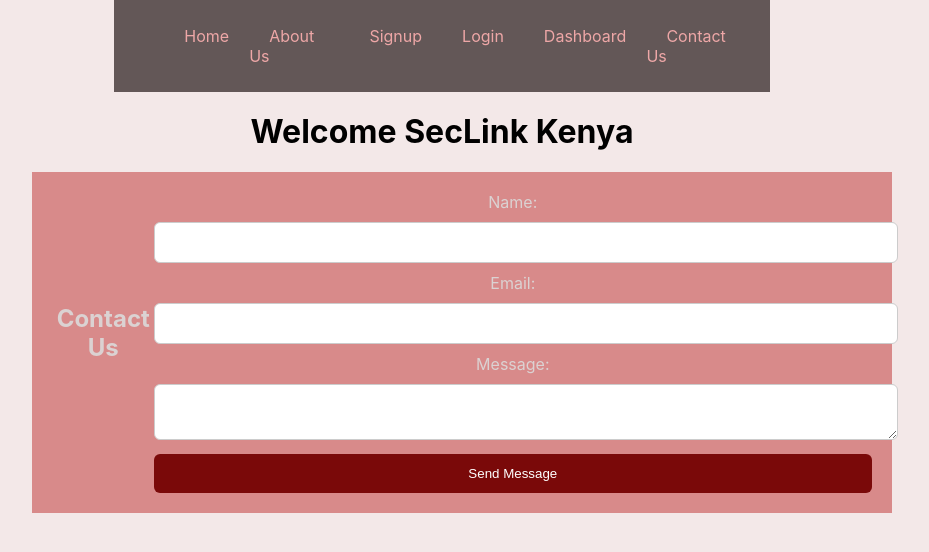
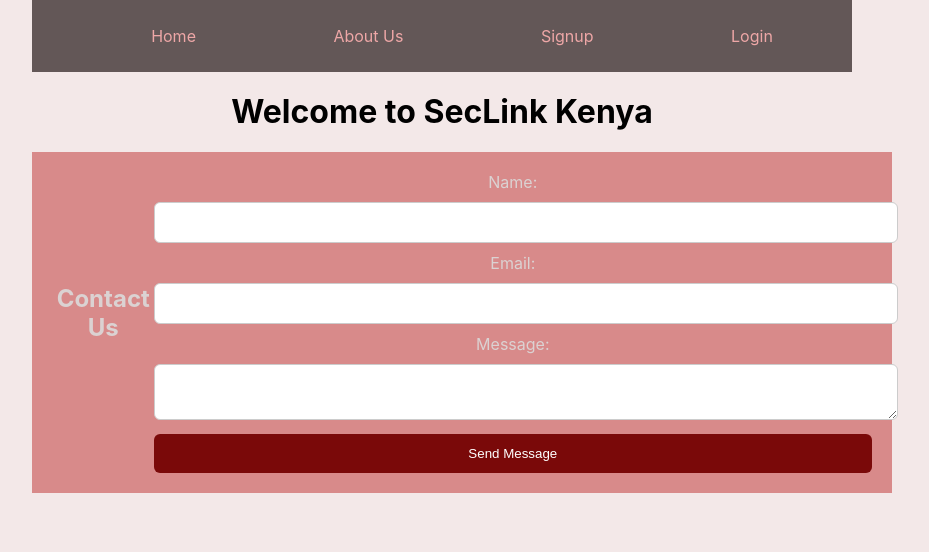
Before and after one commit to Kenedy4/SecLink-Kenya, a React (Create React App) app in the folder seclinkkenya/client/: page / in a window 1280 px wide. Shown: the top 552 px of the page, without its empty margins (198-1127 px from the left). Built offline with nearby package versions, Linux system fonts and the light colour scheme.

Commit message:
resolve merge issues

```diff
--- a/seclinkkenya/client/src/App.js
+++ b/seclinkkenya/client/src/App.js
@@ -1,6 +1,6 @@
 import React from 'react';
-
 import { BrowserRouter as Router, Route, Routes } from 'react-router-dom';
+import Navbar from './components/Navbar';
 import Home from './components/Home';
 import Signup from './components/Signup';
 import Login from './components/Login';
@@ -8,11 +8,15 @@
 import Dashboard from './components/Dashboard';
 import ContactUs from './components/ContactUs';
 import Footer from './components/Footer';
+import { AuthProvider } from './context/AuthContext';
 
 function App() {
   return (
     <Router>
+      <AuthProvider>
         <div>
+          <Navbar />
+          <div className="main-content">
             <Routes>
               <Route path="/" element={<Home />} />
               <Route path="/signup" element={<Signup />} />
@@ -21,8 +25,10 @@
               <Route path="/dashboard" element={<Dashboard />} />
               <Route path="/contactus" element={<ContactUs />} />
             </Routes>
+          </div>
           <Footer />
         </div>
+      </AuthProvider>
     </Router>
   );
 }
--- a/seclinkkenya/client/src/components/Dashboard.js
+++ b/seclinkkenya/client/src/components/Dashboard.js
@@ -1,5 +1,4 @@
 import React, { useEffect, useState } from "react";
-import axios from "axios";
 import { useNavigate } from "react-router-dom";
 import ParentDashboard from "./ParentDashboard";
 import TeacherDashboard from "./TeacherDashboard";
@@ -53,12 +52,7 @@
 
   return (
     <div>
-      {/* <h1>Dashboard</h1> */}
-      {/* Render dashboard content */}
       {isRole === "Parent" ? <ParentDashboard /> : <TeacherDashboard />}
-
-      {/* Logout button */}
-      <button onClick={handleLogout}>Logout</button>
     </div>
   );
 }
--- a/seclinkkenya/client/src/components/Home.js
+++ b/seclinkkenya/client/src/components/Home.js
@@ -1,29 +1,11 @@
 import React from 'react';
-import { Link } from 'react-router-dom';
 
 function Home() {
   return (
     <div>
-      <Navbar />
-      <h1>Welcome SecLink Kenya</h1>
-
+      <h1>Welcome to SecLink Kenya</h1>
     </div>
   );
 }
 
-function Navbar() {
-  return (
-    <nav>
-      <ul className="navbar">
-        <li><Link to="/">Home</Link></li>
-        <li><Link to="/about">About Us</Link></li>
-        <li><Link to="/signup">Signup</Link></li>
-        <li><Link to="/login">Login</Link></li>
-        <li><Link to="/dashboard">Dashboard</Link></li>
-        <li><Link to="/contactus">Contact Us</Link></li>
-      </ul>
-    </nav>
-  );
-}
-
 export default Home;
--- a/seclinkkenya/client/src/components/Login.js
+++ b/seclinkkenya/client/src/components/Login.js
@@ -1,6 +1,7 @@
-import React, { useState } from "react";
+import React, { useState, useContext } from "react";
 import axios from "axios";
 import { useNavigate, Link } from "react-router-dom";
+import { AuthContext } from "../context/AuthContext"; // Import AuthContext
 
 function Auth() {
   const [email, setEmail] = useState("");
@@ -10,6 +11,7 @@
   const [loading, setLoading] = useState(false); // To track button state
   const [errorMessage, setErrorMessage] = useState(""); // For inline error handling
   const navigate = useNavigate();
+  const { login } = useContext(AuthContext);  // Access the login function from AuthContext
 
   // Login function
   const handleLoginSubmit = (e) => {
@@ -20,10 +22,11 @@
     axios
       .post("https://seclink-server.onrender.com//login", { username, password })
       .then((response) => {
-        console.log(response)
-        const token = response.data.token; // Ensure you use access_token from response
+        const token = response.data.token;
         localStorage.setItem("token", token); // Store the token in localStorage
-        localStorage.setItem("role", response.data.role); // Store the token in localStorage
+        localStorage.setItem("role", response.data.role); // Store role if needed
+
+        login();  // Call login function from AuthContext to update isLoggedIn state
 
         setLoading(false);
         navigate("/dashboard"); // Redirect to dashboard
@@ -60,8 +63,7 @@
         // Login form
         <form onSubmit={handleLoginSubmit}>
           <h2>Login</h2>
-          {errorMessage && <p className="error-message">{errorMessage}</p>}{" "}
-          {/* Show error messages */}
+          {errorMessage && <p className="error-message">{errorMessage}</p>}
           <label>Username: </label>
           <input
             type="text"
@@ -90,8 +92,7 @@
         // Password Reset Form
         <form onSubmit={handlePasswordResetSubmit}>
           <h2>Reset Password</h2>
-          {errorMessage && <p className="error-message">{errorMessage}</p>}{" "}
-          {/* Show error messages */}
+          {errorMessage && <p className="error-message">{errorMessage}</p>}
           <label>Email: </label>
           <input
             type="email"
--- a/seclinkkenya/client/src/components/Navbar.js
+++ b/seclinkkenya/client/src/components/Navbar.js
@@ -1,19 +1,28 @@
-// src/components/Navbar.js
+import React, { useContext } from 'react';
+import { Link } from 'react-router-dom';
+import { AuthContext } from '../context/AuthContext';
 
-import React from 'react';
-import { Link } from 'react-router-dom';
+function Navbar() {
+  const { isLoggedIn, logout } = useContext(AuthContext);
 
-function Navbar({ scrollToContact }) {
   return (
     <nav>
       <ul className="navbar">
         <li><Link to="/">Home</Link></li>
         <li><Link to="/about">About Us</Link></li>
-        <li><Link to="/dashboard">Dashboard</Link></li>
-        <li><Link to="/signup">Signup</Link></li>
-        <li><Link to="/login">Login</Link></li>
 
-        <li><Link to="#" onClick={scrollToContact}>Contact Us</Link></li>
+        {isLoggedIn ? (
+          <>
+            <li><Link to="/dashboard">Dashboard</Link></li>
+            <li><Link to="/contactus">Contact Us</Link></li>
+            <li><button onClick={logout}>Logouts</button></li>
+          </>
+        ) : (
+          <>
+            <li><Link to="/signup">Signup</Link></li>
+            <li><Link to="/login">Login</Link></li>
+          </>
+        )}
       </ul>
     </nav>
   );
--- /dev/null
+++ b/seclinkkenya/client/src/context/AuthContext.js
@@ -0,0 +1,25 @@
+import React, { createContext, useState } from 'react';
+import { useNavigate } from 'react-router-dom';
+
+export const AuthContext = createContext();
+
+export const AuthProvider = ({ children }) => {
+  const [isLoggedIn, setIsLoggedIn] = useState(false);
+  const navigate = useNavigate();
+
+  const login = () => {
+    setIsLoggedIn(true);
+  };
+
+  const logout = () => {
+    localStorage.removeItem("token");
+    setIsLoggedIn(false);
+    navigate("/login");
+  };
+
+  return (
+    <AuthContext.Provider value={{ isLoggedIn, login, logout }}>
+      {children}
+    </AuthContext.Provider>
+  );
+};
```
Also changed, not shown: 1 other file (tests, documents, lock files or other folders). Lines whose indentation alone changed are shown as unchanged.
